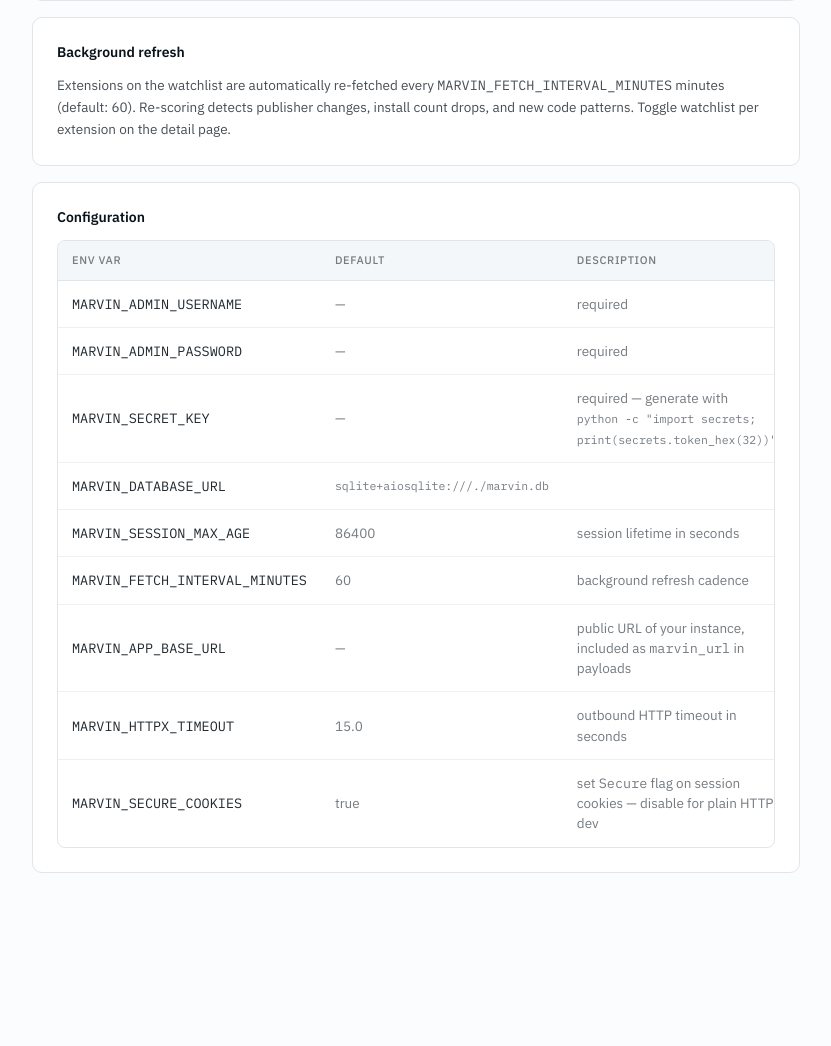
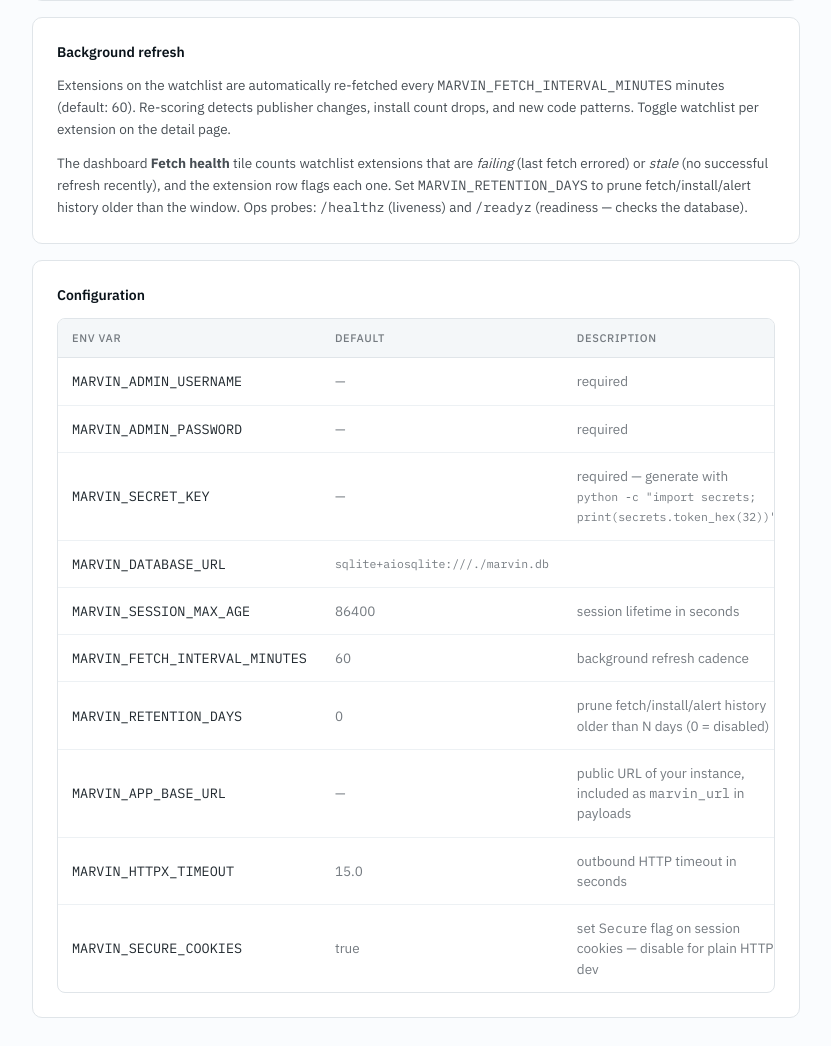
Before and after one commit to IcebergAI/IcebergEBS, a FastAPI app: template app/templates/help.html in a window 1280 px wide. Shown: the part 2592-3638 px from the top of the page, without its empty margins (228-1059 px from the left). Before the commit the page ends 3465 px from the top, so only its background shows below. Run offline with FastAPI, Linux system fonts and the light colour scheme; the template is opened without the code that fills it, so the values that code supplies are empty; parts of the project's set-up code (start-up, migrations or seed data) failed here and were passed over; some libraries are stand-ins or nearby versions.

Commit message:
Surface fetch health + add /healthz & /readyz (#26)
Add unauthenticated ops probes: /healthz (liveness, no dependency checks)
and /readyz (readiness, runs SELECT 1 → 503 if the DB is unreachable). Point
the Helm and Compose probes at them instead of /login.

Make fetch failures visible on the dashboard: a new "Fetch health" tile
counts watchlist extensions that are failing (latest FetchLog errored) or
stale (no successful refresh within max(2x interval, 60m)), and each row
flags its own failed/stale state with the last error. The latest FetchLog
per extension is loaded in a single grouped query.

Docs: help.html (fetch health + MARVIN_RETENTION_DAYS row), CLAUDE.md.

Closes #26

Co-Authored-By: Claude Opus 4.8 <noreply@anthropic.com>

```diff
--- a/app/main.py
+++ b/app/main.py
@@ -50,6 +50,30 @@ async def lifespan(app: FastAPI):
 app = FastAPI(title="Marvin", version=get_version(), lifespan=lifespan, docs_url=None, redoc_url=None, openapi_url=None)
 
 
+@app.get("/healthz", include_in_schema=False)
+async def healthz() -> JSONResponse:
+    """Liveness probe: the process is up and serving. No dependency checks — a
+    failing dependency must not cause the orchestrator to kill an otherwise-live
+    pod (that's what /readyz is for)."""
+    return JSONResponse({"status": "ok"})
+
+
+@app.get("/readyz", include_in_schema=False)
+async def readyz() -> JSONResponse:
+    """Readiness probe: verify the database is reachable before taking traffic."""
+    from sqlalchemy import text
+
+    from app.database import engine
+
+    try:
+        async with engine.connect() as conn:
+            await conn.execute(text("SELECT 1"))
+    except Exception:
+        logging.getLogger(__name__).exception("Readiness check failed: database unreachable")
+        return JSONResponse({"status": "unavailable", "database": "down"}, status_code=503)
+    return JSONResponse({"status": "ok", "database": "up"})
+
+
 @app.middleware("http")
 async def security_headers(request: Request, call_next) -> Response:
     response = await call_next(request)
--- a/app/routes/ui.py
+++ b/app/routes/ui.py
@@ -6,6 +6,7 @@ from fastapi import APIRouter, Depends, Form, HTTPException, Request
 from fastapi.responses import HTMLResponse, RedirectResponse
 from fastapi.templating import Jinja2Templates
 from itsdangerous import BadSignature, URLSafeTimedSerializer
+from sqlalchemy import and_, func
 from sqlmodel import select
 from sqlmodel.ext.asyncio.session import AsyncSession
 
@@ -233,6 +234,37 @@ def _group_detection_findings(findings: list[dict]) -> list[dict]:
     return list(grouped.values())
 
 
+def _stale_after() -> timedelta:
+    """A watchlist extension is "stale" once it has gone this long without a
+    successful refresh — two scheduled intervals (with a 1h floor for tiny
+    intervals), enough to absorb one missed cycle without false alarms."""
+    return timedelta(minutes=max(settings.fetch_interval_minutes * 2, 60))
+
+
+async def _latest_fetch_logs(
+    session: AsyncSession, ext_ids: list[int]
+) -> dict[int, FetchLog]:
+    """Map each extension id to its most recent FetchLog (one query, not N+1)."""
+    if not ext_ids:
+        return {}
+    newest = (
+        select(FetchLog.extension_id, func.max(FetchLog.fetched_at).label("mx"))
+        .where(FetchLog.extension_id.in_(ext_ids))
+        .group_by(FetchLog.extension_id)
+    ).subquery()
+    rows = (await session.exec(
+        select(FetchLog).join(
+            newest,
+            and_(
+                FetchLog.extension_id == newest.c.extension_id,
+                FetchLog.fetched_at == newest.c.mx,
+            ),
+        )
+    )).all()
+    # Two logs could share an exact timestamp; last one wins (arbitrary but stable).
+    return {fl.extension_id: fl for fl in rows}
+
+
 @router.get("/", response_class=HTMLResponse)
 async def dashboard(
     request: Request,
@@ -254,11 +286,38 @@ async def dashboard(
         if last_refresh else None
     )
 
+    # Fetch health: surface the latest fetch outcome per extension and a fleet
+    # count of watchlist extensions that are failing (last fetch errored) or stale
+    # (no successful refresh within the staleness window).
+    now = datetime.now(timezone.utc)
+    stale_after = _stale_after()
+    latest_logs = await _latest_fetch_logs(session, [e.id for e in extensions])
+
+    ext_dicts = []
+    unhealthy = 0
+    for e in extensions:
+        log = latest_logs.get(e.id)
+        last_ok = log.success if log is not None else None
+        last_error = log.error_message if (log is not None and not log.success) else None
+        lf = e.last_fetched_at
+        if lf is not None and lf.tzinfo is None:
+            lf = lf.replace(tzinfo=timezone.utc)
+        stale = e.watchlist and (lf is None or (now - lf) > stale_after)
+        failing = last_ok is False
+        if e.watchlist and (failing or stale):
+            unhealthy += 1
+        d = _ext_to_dict(e)
+        d["last_fetch_ok"] = last_ok
+        d["last_fetch_error"] = last_error
+        d["stale"] = stale
+        ext_dicts.append(d)
+
     return _render(request, "dashboard.html", {
-        "extensions": [_ext_to_dict(e) for e in extensions],
+        "extensions": ext_dicts,
         "extensions_count": len(extensions),
         "high_risk_count": high_risk,
         "watchlist_count": watchlist_count,
+        "unhealthy_count": unhealthy,
         "last_refresh_label": _ago(last_refresh),
         "next_refresh_label": (
             f"next ~{next_refresh.strftime('%H:%M')} UTC" if next_refresh else "next: scheduled"
--- a/app/templates/help.html
+++ b/app/templates/help.html
@@ -164,6 +164,14 @@
       detects publisher changes, install count drops, and new code patterns. Toggle watchlist
       per extension on the detail page.
     </p>
+    <p class="text-[13.5px] leading-relaxed mt-3" style="color:var(--ink-6)">
+      The dashboard <strong>Fetch health</strong> tile counts watchlist extensions that are
+      <em>failing</em> (last fetch errored) or <em>stale</em> (no successful refresh recently),
+      and the extension row flags each one. Set
+      <code class="mono">MARVIN_RETENTION_DAYS</code> to prune fetch/install/alert history older
+      than the window. Ops probes: <code class="mono">/healthz</code> (liveness) and
+      <code class="mono">/readyz</code> (readiness — checks the database).
+    </p>
   </div>
 
   <div class="surface p-6">
@@ -203,6 +211,11 @@
           <td style="color:var(--ink-5)">background refresh cadence</td>
         </tr>
         <tr>
+          <td class="mono" style="white-space:nowrap">MARVIN_RETENTION_DAYS</td>
+          <td style="color:var(--ink-5)">0</td>
+          <td style="color:var(--ink-5)">prune fetch/install/alert history older than N days (0 = disabled)</td>
+        </tr>
+        <tr>
           <td class="mono" style="white-space:nowrap">MARVIN_APP_BASE_URL</td>
           <td style="color:var(--ink-5)">—</td>
           <td style="color:var(--ink-5)">public URL of your instance, included as <code class="mono">marvin_url</code> in payloads</td>
--- a/helm/marvin/templates/deployment.yaml
+++ b/helm/marvin/templates/deployment.yaml
@@ -60,13 +60,13 @@ spec:
             {{- toYaml .Values.resources | nindent 12 }}
           readinessProbe:
             httpGet:
-              path: /login
+              path: /readyz
               port: 8000
             initialDelaySeconds: 5
             periodSeconds: 10
           livenessProbe:
             httpGet:
-              path: /login
+              path: /healthz
               port: 8000
             initialDelaySeconds: 15
             periodSeconds: 30
```
Also changed, not shown: CLAUDE.md (+1 -0 lines), DEPLOYMENT.md (+2 -2 lines), app/templates/dashboard.html (+18 -2 lines), tests/test_health.py (added, +68 -0 lines).
